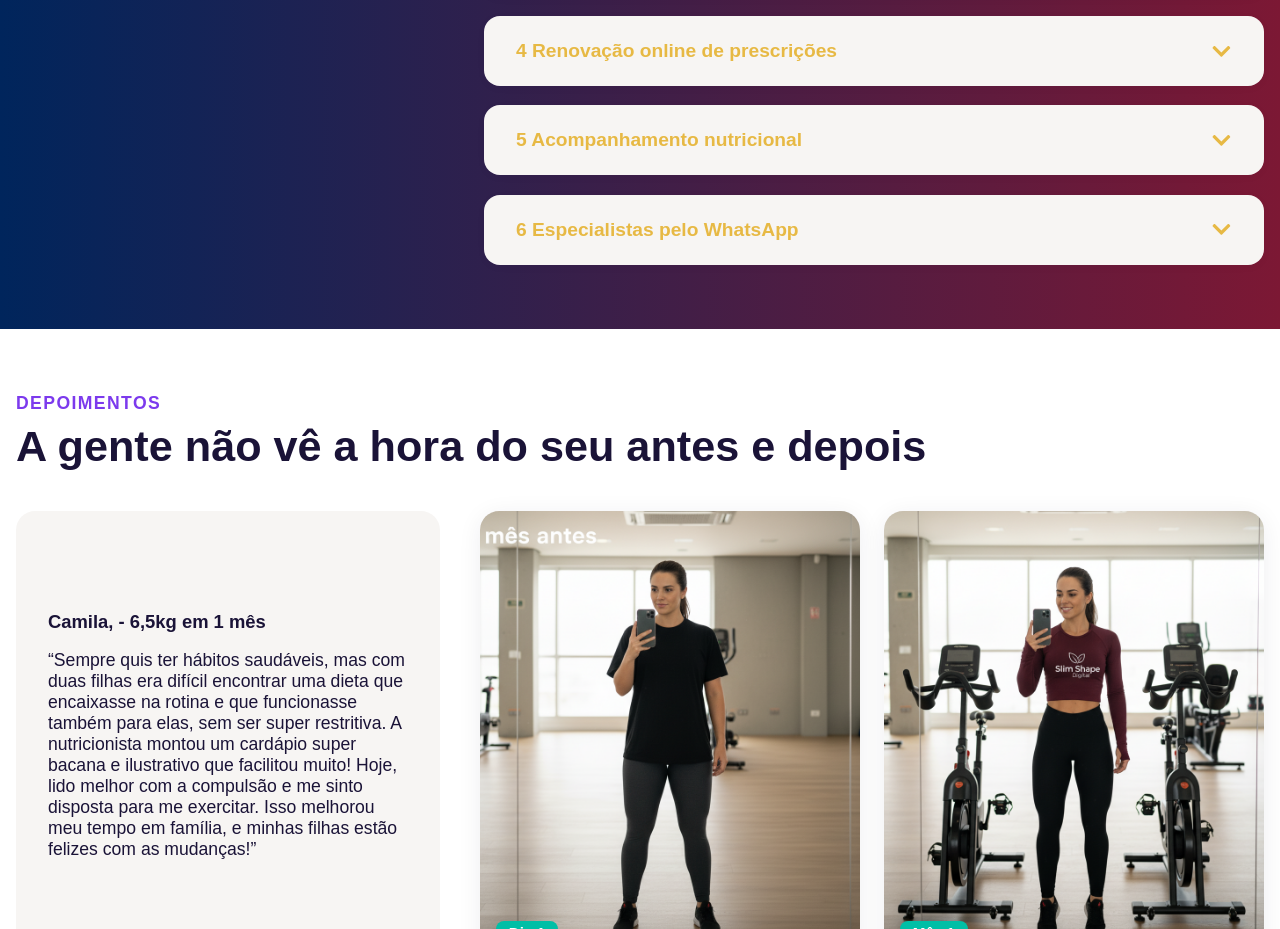
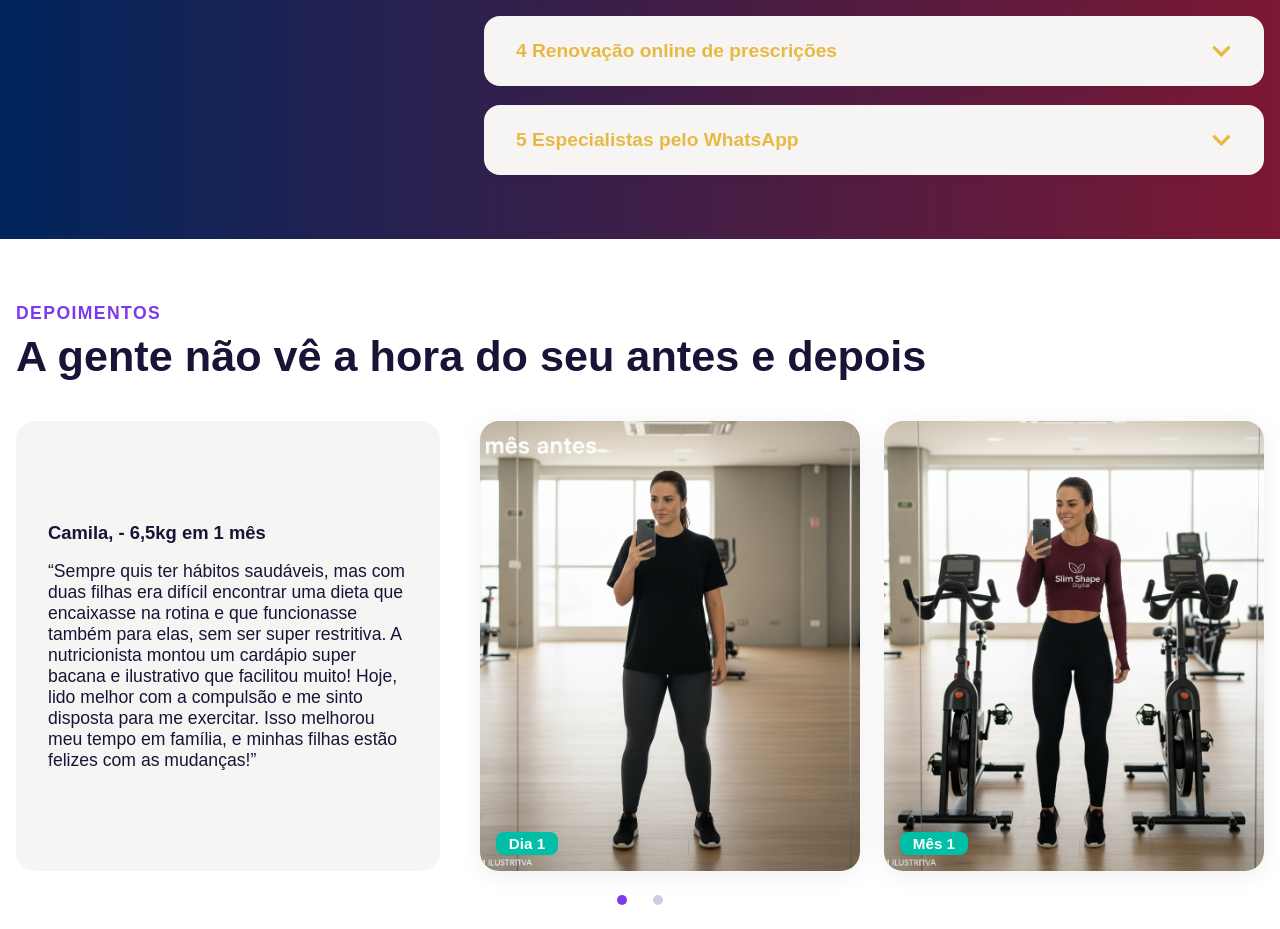
Before and after one commit to MxSGameJPS/slimshape, a Next.js app: page / in a window 1280 px wide. Shown: the part 3120-4049 px from the top of the page. Built offline with nearby package versions, Linux system fonts and the light colour scheme; no server answers.

Commit message:
feat: remover seção de acompanhamento nutricional do componente FAQ

```diff
--- a/src/components/faq/faq.jsx
+++ b/src/components/faq/faq.jsx
@@ -25,11 +25,7 @@ const faqs = [
     content:
       "Renove suas receitas de forma simples e rápida, sem precisar sair de casa.",
   },
-  {
-    title: "Acompanhamento nutricional",
-    content:
-      "Conte com nutricionistas para montar um plano alimentar personalizado e garantir resultados duradouros.",
-  },
+
   {
     title: "Especialistas pelo WhatsApp",
     content:
```
